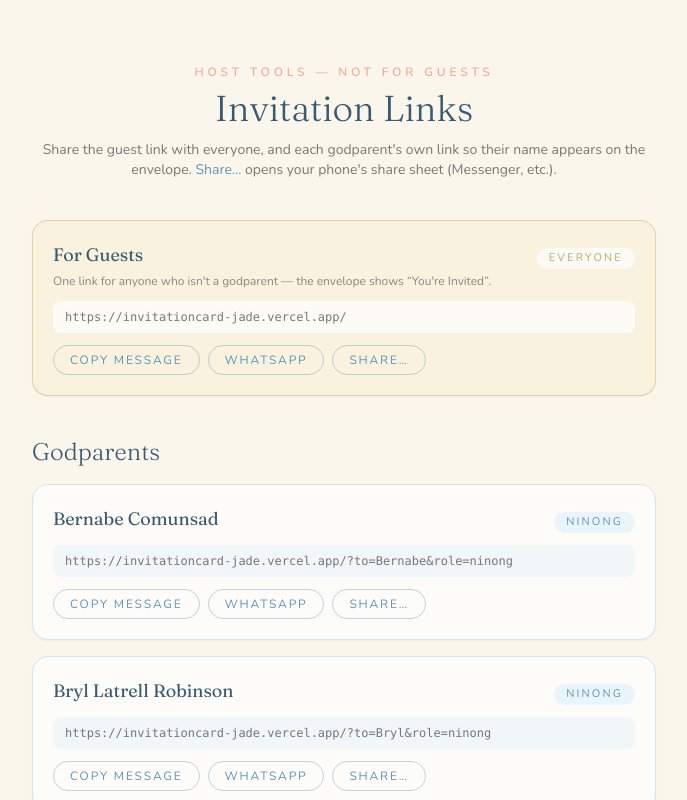
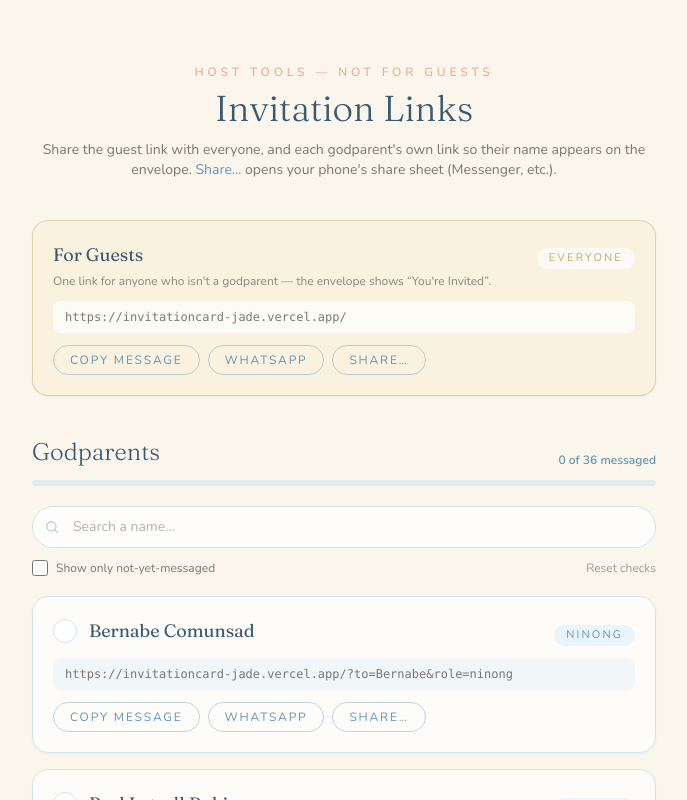
Before and after one commit to theo2815/invitationcard, a Next.js app: page /links in a window 1280 px wide. Shown: the top 800 px of the page, without its empty margins (296-983 px from the left). Built offline with nearby package versions, Linux system fonts and the light colour scheme; no server answers.

Commit message:
Add search, messaged checklist, progress, and reset to links page

```diff
--- a/app/links/page.tsx
+++ b/app/links/page.tsx
@@ -1,12 +1,16 @@
 "use client";
 
-import { useMemo, useState } from "react";
+import { useEffect, useMemo, useState } from "react";
 import { content } from "@/lib/content";
 
 /**
  * A private helper page (for the host, not guests) at /links.
  * Lists a generic GUEST link plus every godparent's personalized link, each with
  * Copy, WhatsApp, and a native "Share…" button (the share sheet — Messenger, etc.).
+ *
+ * Host tools: a search box, a "messaged" checklist (with progress), a
+ * not-yet-messaged filter, and a reset. The checklist is saved to localStorage,
+ * so it persists on THIS browser/device only (no backend — the site is static).
  *
  * Links always point at the canonical PRODUCTION url (content.site.url) — NOT
  * window.location.origin — so even if this page is opened on a Vercel
@@ -16,8 +20,17 @@ import { content } from "@/lib/content";
 
 type Guest = { name: string; role: string; roleLabel: string };
 
+const STORAGE_KEY = "invitationcard:messaged";
+
 export default function LinksPage() {
   const [copied, setCopied] = useState<string | null>(null);
+  const [query, setQuery] = useState("");
+  const [onlyPending, setOnlyPending] = useState(false);
+  // Which godparents are marked "messaged" (keyed by `${role}-${fullName}`).
+  const [messaged, setMessaged] = useState<Record<string, boolean>>({});
+  // Becomes true after we've loaded localStorage, so we don't persist the empty
+  // initial state over real saved data (and to match SSR on first render).
+  const [hydrated, setHydrated] = useState(false);
 
   // Always the public production origin, regardless of where this page is opened.
   const origin = content.site.url;
@@ -29,6 +42,52 @@ export default function LinksPage() {
       ...ninang.map((name) => ({ name, role: "ninang", roleLabel: "Ninang" })),
     ];
   }, []);
+
+  const keyOf = (g: Guest) => `${g.role}-${g.name}`;
+
+  // Load saved checkmarks once, after mount.
+  useEffect(() => {
+    try {
+      const raw = localStorage.getItem(STORAGE_KEY);
+      if (raw) setMessaged(JSON.parse(raw));
+    } catch {
+      /* corrupt/unavailable storage — start fresh */
+    }
+    setHydrated(true);
+  }, []);
+
+  // Persist on every change (after hydration).
+  useEffect(() => {
+    if (!hydrated) return;
+    try {
+      localStorage.setItem(STORAGE_KEY, JSON.stringify(messaged));
+    } catch {
+      /* storage full / blocked — ignore */
+    }
+  }, [messaged, hydrated]);
+
+  const isMessaged = (g: Guest) => !!messaged[keyOf(g)];
+
+  const toggleMessaged = (g: Guest) =>
+    setMessaged((m) => {
+      const next = { ...m };
+      const k = keyOf(g);
+      if (next[k]) delete next[k];
+      else next[k] = true;
+      return next;
+    });
+
+  const resetAll = () => {
+    if (
+      typeof window !== "undefined" &&
+      window.confirm("Clear all “messaged” checkmarks? This can't be undone.")
+    ) {
+      setMessaged({});
+    }
+  };
+
+  const messagedCount = guests.filter(isMessaged).length;
+  const total = guests.length;
 
   // The envelope greets by FIRST name only ("Dear Ninong Theo"), so the link
   // carries just the first name. The card still shows the full name so the host
@@ -98,6 +157,15 @@ export default function LinksPage() {
     </div>
   );
 
+  // Apply search + "only not-yet-messaged" filter.
+  const q = query.trim().toLowerCase();
+  const visible = guests.filter((g) => {
+    if (q && !g.name.toLowerCase().includes(q) && !g.roleLabel.toLowerCase().includes(q))
+      return false;
+    if (onlyPending && isMessaged(g)) return false;
+    return true;
+  });
+
   return (
     <main className="mx-auto max-w-2xl px-6 py-16">
       <header className="mb-10 text-center">
@@ -130,20 +198,108 @@ export default function LinksPage() {
         {actions("guest", guestLink, guestNote)}
       </section>
 
-      <h2 className="mb-4 font-serif text-2xl font-light text-deep">
-        Godparents
-      </h2>
+      {/* Godparents heading + progress */}
+      <div className="mb-3 flex items-end justify-between gap-3">
+        <h2 className="font-serif text-2xl font-light text-deep">Godparents</h2>
+        <span className="font-sans text-xs font-semibold text-ocean" aria-live="polite">
+          {messagedCount} of {total} messaged
+        </span>
+      </div>
+      <div className="mb-5 h-1.5 overflow-hidden rounded-full bg-mist/60" aria-hidden="true">
+        <div
+          className="h-full rounded-full bg-ocean transition-all duration-300"
+          style={{ width: `${total ? (messagedCount / total) * 100 : 0}%` }}
+        />
+      </div>
+
+      {/* Search + controls */}
+      <div className="mb-5 space-y-3">
+        <div className="relative">
+          <svg
+            viewBox="0 0 24 24"
+            className="pointer-events-none absolute left-3 top-1/2 h-4 w-4 -translate-y-1/2 text-ocean/50"
+            fill="none"
+            aria-hidden="true"
+          >
+            <circle cx="11" cy="11" r="7" stroke="currentColor" strokeWidth="1.7" />
+            <path d="M20 20l-3.2-3.2" stroke="currentColor" strokeWidth="1.7" strokeLinecap="round" />
+          </svg>
+          <input
+            type="search"
+            value={query}
+            onChange={(e) => setQuery(e.target.value)}
+            placeholder="Search a name…"
+            aria-label="Search godparents by name"
+            className="w-full rounded-full border border-mist bg-white/80 py-2.5 pl-10 pr-4 font-sans text-sm text-ink placeholder:text-ink/40 focus:border-ocean focus:outline-none focus:ring-2 focus:ring-ocean/20"
+          />
+        </div>
+        <div className="flex items-center justify-between gap-3">
+          <label className="flex cursor-pointer select-none items-center gap-2 font-sans text-xs text-ink/70">
+            <input
+              type="checkbox"
+              checked={onlyPending}
+              onChange={(e) => setOnlyPending(e.target.checked)}
+              className="h-4 w-4 accent-ocean"
+            />
+            Show only not-yet-messaged
+          </label>
+          <button
+            type="button"
+            onClick={resetAll}
+            className="font-sans text-xs text-ink/50 underline-offset-2 transition hover:text-petal hover:underline"
+          >
+            Reset checks
+          </button>
+        </div>
+      </div>
+
+      {/* Godparent list */}
       <ul className="space-y-4">
-        {guests.map((g) => {
+        {visible.map((g) => {
           const link = linkFor(g);
+          const done = isMessaged(g);
           return (
             <li
-              key={`${g.role}-${g.name}`}
-              className="rounded-2xl border border-mist bg-white/70 p-5 shadow-sm"
+              key={keyOf(g)}
+              className={`rounded-2xl border bg-white/70 p-5 shadow-sm transition ${
+                done ? "border-sage/70 bg-sage/10" : "border-mist"
+              }`}
             >
               <div className="flex items-baseline justify-between gap-3">
-                <p className="font-serif text-lg text-deep">{g.name}</p>
-                <span className="rounded-full bg-powder px-3 py-0.5 font-sans text-[11px] uppercase tracking-[0.2em] text-ocean">
+                {/* Tap the check OR the name to toggle "messaged" */}
+                <button
+                  type="button"
+                  onClick={() => toggleMessaged(g)}
+                  aria-pressed={done}
+                  aria-label={done ? `Mark ${g.name} as not messaged` : `Mark ${g.name} as messaged`}
+                  className="group flex items-center gap-3 text-left"
+                >
+                  <span
+                    className={`flex h-6 w-6 shrink-0 items-center justify-center rounded-full border transition ${
+                      done
+                        ? "border-transparent bg-[#6FA287] text-white"
+                        : "border-mist bg-white text-transparent group-hover:border-ocean/50"
+                    }`}
+                  >
+                    <svg viewBox="0 0 24 24" className="h-3.5 w-3.5" fill="none" aria-hidden="true">
+                      <path
+                        d="M5 12.5l4 4L19 7"
+                        stroke="currentColor"
+                        strokeWidth="2.5"
+                        strokeLinecap="round"
+                        strokeLinejoin="round"
+                      />
+                    </svg>
+                  </span>
+                  <span
+                    className={`font-serif text-lg ${
+                      done ? "text-ink/45 line-through" : "text-deep"
+                    }`}
+                  >
+                    {g.name}
+                  </span>
+                </button>
+                <span className="shrink-0 rounded-full bg-powder px-3 py-0.5 font-sans text-[11px] uppercase tracking-[0.2em] text-ocean">
                   {g.roleLabel}
                 </span>
               </div>
@@ -156,10 +312,19 @@ export default function LinksPage() {
             </li>
           );
         })}
+
+        {visible.length === 0 && (
+          <li className="rounded-2xl border border-dashed border-mist bg-white/40 px-5 py-8 text-center font-sans text-sm text-ink/50">
+            {onlyPending && messagedCount === total
+              ? "🎉 Everyone has been messaged!"
+              : "No godparents match your search."}
+          </li>
+        )}
       </ul>
 
       <p className="mt-10 text-center font-sans text-xs text-ink/50">
-        Open this page on your phone for the smoothest sharing.
+        Your checkmarks are saved on this device only. Open this page on your
+        phone for the smoothest sharing.
       </p>
     </main>
   );
```
